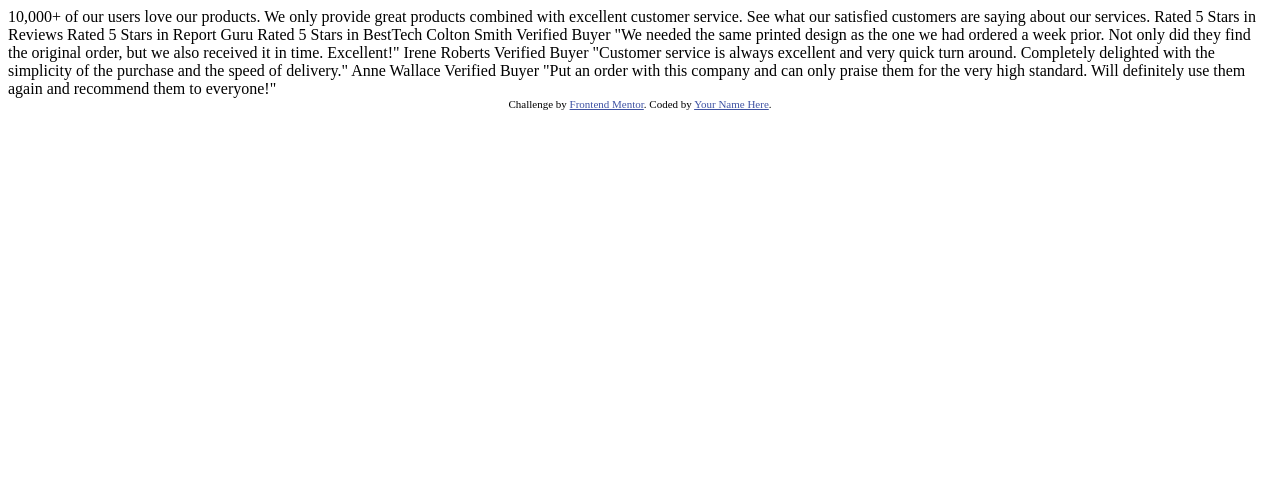
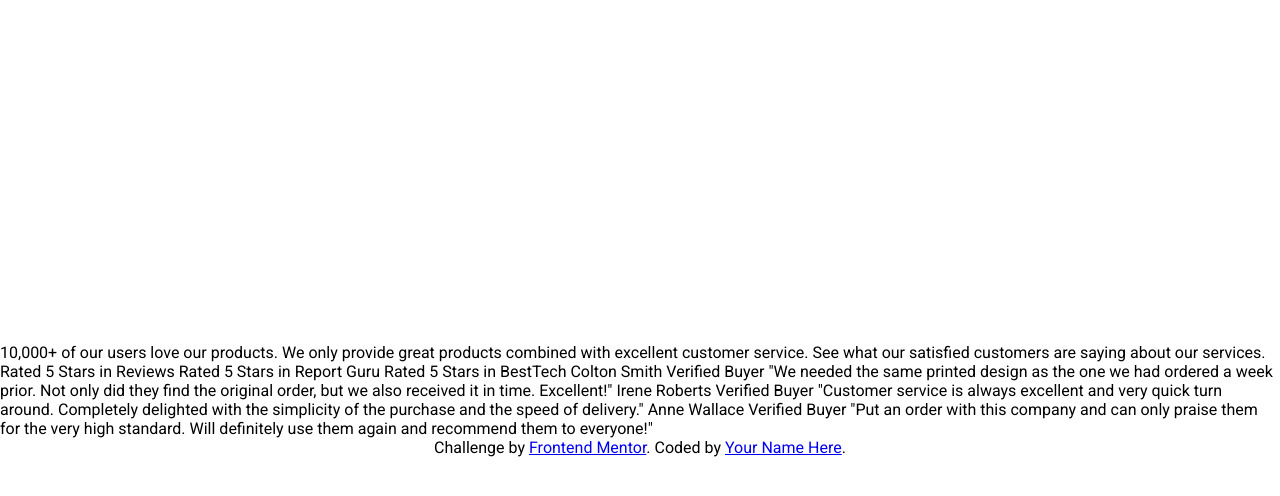
Before and after one commit to vanjamilicevic/SocialProofSection, a plain HTML site: page index.html in a window 1280 px wide. Drawn offline with Linux system fonts and the light colour scheme.

Commit message:
Added stule.css and prepared readme file

```diff
--- a/index.html
+++ b/index.html
@@ -3,7 +3,6 @@
   <head>
     <meta charset="UTF-8" />
     <meta name="viewport" content="width=device-width, initial-scale=1.0" />
-    <!-- displays site properly based on user's device -->
 
     <link
       rel="icon"
@@ -11,19 +10,9 @@
       sizes="32x32"
       href="./images/favicon-32x32.png"
     />
+    <link rel="stylesheet" href="style.css">
 
-    <title>Frontend Mentor | Social proof section</title>
-
-    <!-- Feel free to remove these styles or customise in your own stylesheet 👍 -->
-    <style>
-      .attribution {
-        font-size: 11px;
-        text-align: center;
-      }
-      .attribution a {
-        color: hsl(228, 45%, 44%);
-      }
-    </style>
+    <title>Social proof section</title>
   </head>
   <body>
     10,000+ of our users love our products.
--- /dev/null
+++ b/style.css
@@ -0,0 +1,17 @@
+@import url("https://fonts.googleapis.com/css2?family=Poppins:ital,wght@0,100;0,200;0,300;0,400;0,500;0,600;0,700;0,800;0,900;1,100;1,200;1,300;1,400;1,500;1,600;1,700;1,800;1,900&family=Roboto:ital,wght@0,100;0,300;0,400;0,500;0,700;0,900;1,100;1,300;1,400;1,500;1,700;1,900&display=swap");
+
+* {
+  box-sizing: border-box;
+  margin: 0;
+}
+
+body {
+  font-family: "Roboto", sans-serif;
+  display: flex;
+  flex-direction: column;
+  align-items: center;
+  justify-content: center;
+  height: 100vh;
+  overflow: hidden;
+  margin: 0;
+}
```
Also changed, not shown: 2 other files.
